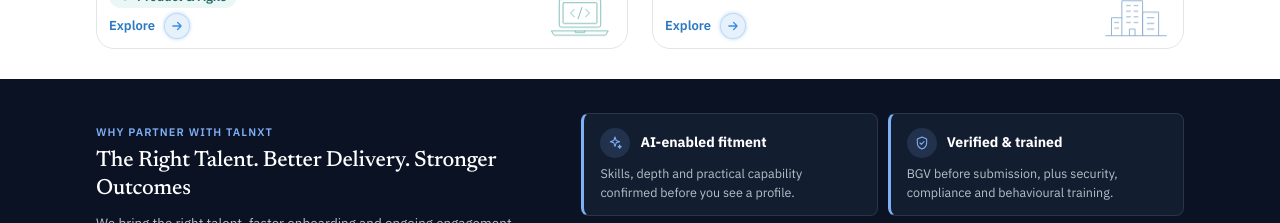
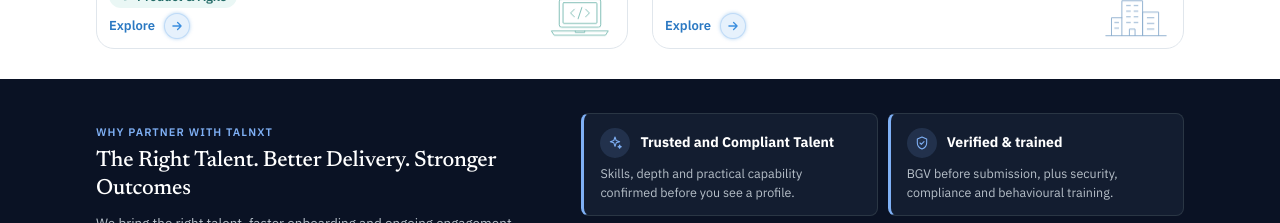
Before and after one commit to TalNXT/TalNXT-Website, a plain HTML site: page index.html in a window 1280 px wide. Shown: the part 920-1143 px from the top of the page. Drawn offline with Linux system fonts and the light colour scheme.

Commit message:
Trusted and Compliant Talent card rename

```diff
--- a/index.html
+++ b/index.html
@@ -235,7 +235,7 @@
       <a class="btn ghost-light" href="why-talnxt.html">Build Your Team With Us →</a>
     </div>
     <div class="why-grid">
-      <div class="why-item"><div class="why-item-head"><span class="icon-badge"><svg width="16" height="16" viewBox="0 0 24 24" fill="none" stroke="currentColor" stroke-width="1.6" stroke-linecap="round" stroke-linejoin="round" aria-hidden="true"><path d="M12 3l1.8 5.2L19 10l-5.2 1.8L12 17l-1.8-5.2L5 10l5.2-1.8z"/><path d="M19 15l.7 1.8 1.8.7-1.8.7L19 20l-.7-1.8-1.8-.7 1.8-.7z"/></svg></span><div class="card-title">AI-enabled fitment</div></div><p>Skills, depth and practical capability confirmed before you see a profile.</p></div>
+      <div class="why-item"><div class="why-item-head"><span class="icon-badge"><svg width="16" height="16" viewBox="0 0 24 24" fill="none" stroke="currentColor" stroke-width="1.6" stroke-linecap="round" stroke-linejoin="round" aria-hidden="true"><path d="M12 3l1.8 5.2L19 10l-5.2 1.8L12 17l-1.8-5.2L5 10l5.2-1.8z"/><path d="M19 15l.7 1.8 1.8.7-1.8.7L19 20l-.7-1.8-1.8-.7 1.8-.7z"/></svg></span><div class="card-title">Trusted and Compliant Talent</div></div><p>Skills, depth and practical capability confirmed before you see a profile.</p></div>
       <div class="why-item"><div class="why-item-head"><span class="icon-badge"><svg width="16" height="16" viewBox="0 0 24 24" fill="none" stroke="currentColor" stroke-width="1.6" stroke-linecap="round" stroke-linejoin="round" aria-hidden="true"><path d="M12 3l7 3v6c0 4.5-3 7.5-7 9-4-1.5-7-4.5-7-9V6z"/><path d="M9 12l2 2 4-4"/></svg></span><div class="card-title">Verified &amp; trained</div></div><p>BGV before submission, plus security, compliance and behavioural training.</p></div>
       <div class="why-item"><div class="why-item-head"><span class="icon-badge"><svg width="16" height="16" viewBox="0 0 24 24" fill="none" stroke="currentColor" stroke-width="1.6" stroke-linecap="round" stroke-linejoin="round" aria-hidden="true"><path d="M4 19V13"/><path d="M9 19V9"/><path d="M14 19v-5"/><path d="M19 19V6"/></svg></span><div class="card-title">Closely tracked</div></div><p>Monthly client feedback and health checks, so issues surface early.</p></div>
       <div class="why-item"><div class="why-item-head"><span class="icon-badge"><svg width="16" height="16" viewBox="0 0 24 24" fill="none" stroke="currentColor" stroke-width="1.6" stroke-linecap="round" stroke-linejoin="round" aria-hidden="true"><path d="M4 14v-2a8 8 0 0 1 16 0v2"/><rect x="3" y="13" width="4" height="6" rx="1.5"/><rect x="17" y="13" width="4" height="6" rx="1.5"/><path d="M19 19c0 1.5-2 2.5-5 2.5"/></svg></span><div class="card-title">One accountable owner</div></div><p>A dedicated account manager with a defined escalation path.</p></div>
```
